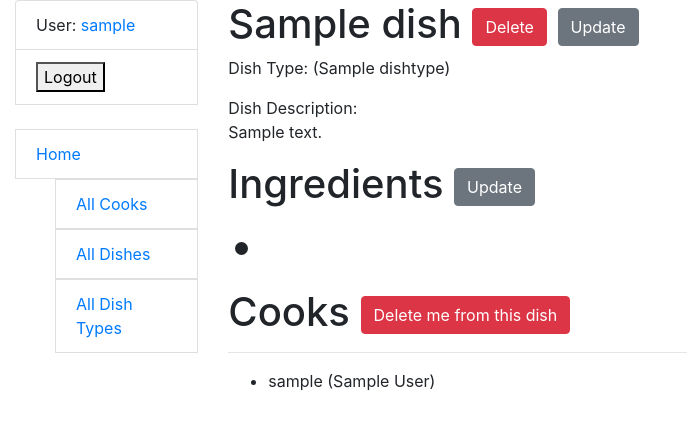
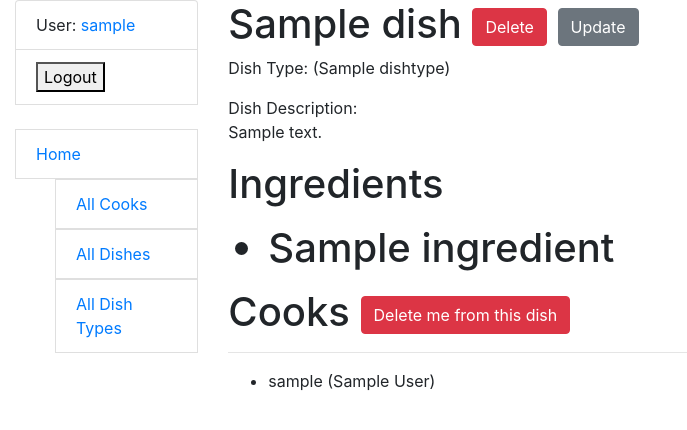
Before and after one commit to VladPh1/restaurant-kitchen-service, a Django app: page /service/dish/1/ in a window 1280 px wide. Shown: the top 430 px of the page, without its empty margins (0-687 px from the left). Run offline with Django 5.2, Linux system fonts and the light colour scheme; a user stored in the database is signed in; tables that the repository leaves empty hold one stand-in row (values such as "Sample post").

Commit message:
remove in /service/dish_detail.html buttom update

```diff
--- a/templates/service/dish_detail.html
+++ b/templates/service/dish_detail.html
@@ -18,13 +18,10 @@
   <h1>
     Ingredients
 
-    <a href="{% url 'service:ingredient-update' pk=dish.id %}" class="btn btn-secondary link-to-page">
-      Update
-    </a>
     <p>
       <ul>
         {% for ingredient in dish.ingredients.all %}
-          <li>{{ dish.ingredient }}</li>
+          <li>{{ ingredient.name }}</li>
         {% empty %}
           <li>No ingredients listed.</li>
         {% endfor %}
```
